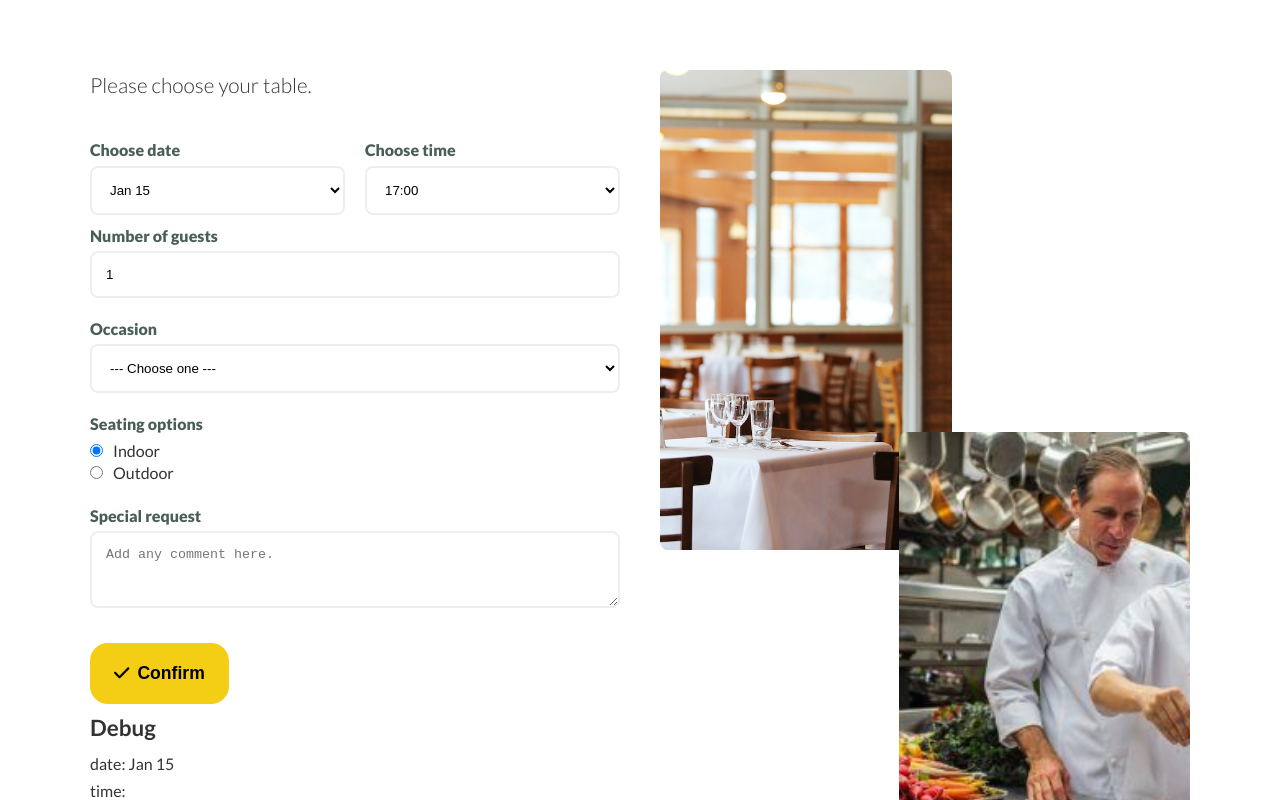
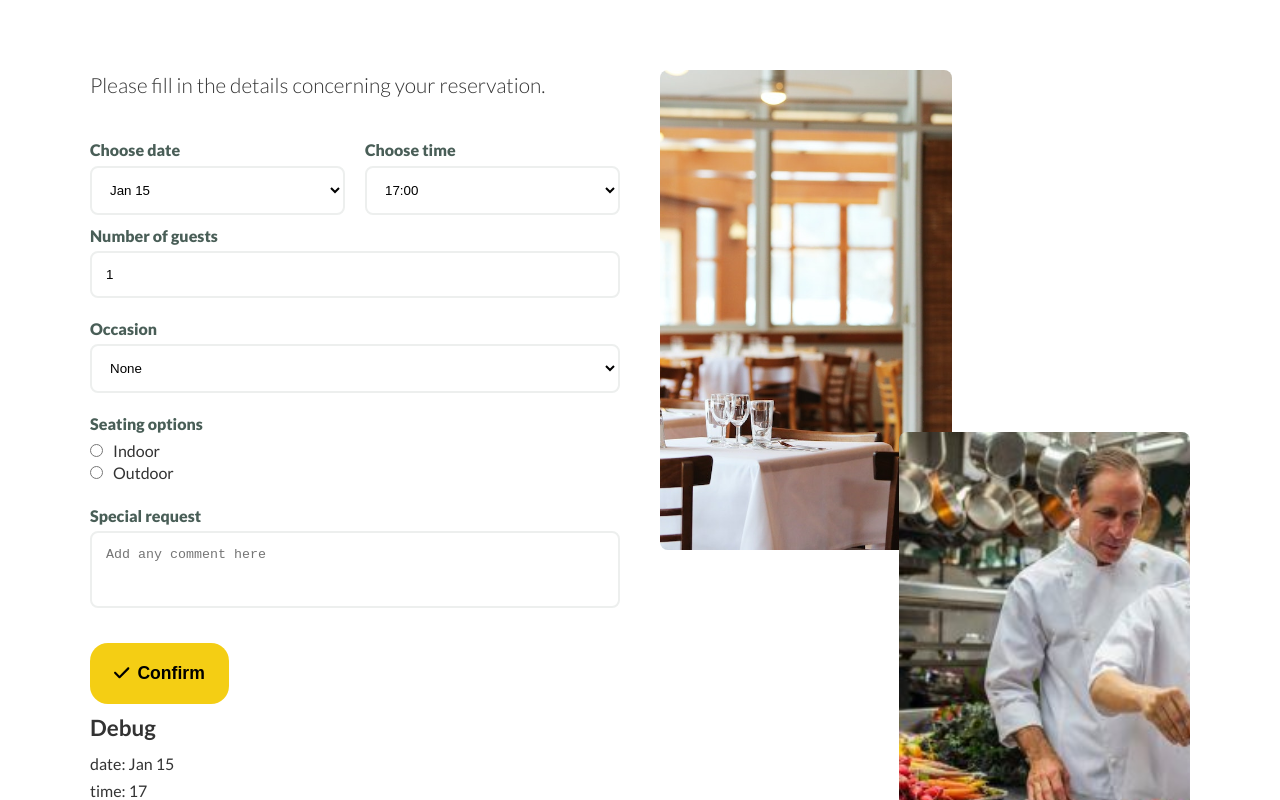
Before and after one commit to edouardproust/restaurant-booking-app, a React (Create React App) app: page /booking in a window 1280 px wide. Shown: the part 560-1360 px from the top of the page. Built offline with nearby package versions, Linux system fonts and the light colour scheme; a web font is replaced by a local one.

Commit message:
removed formik on booking form

```diff
--- a/src/components/pages/Booking.jsx
+++ b/src/components/pages/Booking.jsx
@@ -1,40 +1,77 @@
 import { useReducer, useState } from "react";
+import { dayToString, bookingStartDate } from "../../helpers/dateTime";
+import ImagesCol from "../ImagesCol";
+import Section from "../Section";
+import PageTitle from "../SectionPageTitle";
 // Components
 import BookingForm from "./BookingForm";
 import BookingSuccess from "./BookingSuccess";
-
-const updateTime = (state, action) => {
-  console.log("action:", action.time);
-  console.log("state:", state);
-  return ["12:00", "13:00", "14:00", ...state];
-};
+// Images
+import restoIndoor from "../../images/resto-indoor.jpg";
+import cooks from "../../images/cooks.jpg";
 
 export default function Booking() {
+  const [isSubmitted, setSubmited] = useState(false);
+  const [data, setData] = useState({
+    date: dayToString(bookingStartDate(), true),
+    time: 17,
+    dinners: 1,
+    occasion: "/",
+    seatingOptions: "Indoor",
+    specialRequest: "/",
+  });
   const initializeTimes = () => {
-    return ["17:00", "18:00", "19:00", "20:00", "21:00"];
+    return [17, 18, 19, 20, 21];
   };
+
+  const handleChange = (e, fieldId) => {
+    setData({ ...data, [fieldId]: e.target.value });
+  };
+
+  const handleSubmit = (e) => {
+    e.preventDefault();
+    setSubmited(true);
+  };
+
+  const updateTimeReducer = (state, action) => {
+    console.log("TODO: Booking::updateTimeReducer");
+    console.log("date (action):", action.event.target.value);
+    console.log("availableTimes (state):", state);
+    handleChange(action.event, "date");
+    return [...state];
+  };
+
   const [availableTimes, dispatchTimes] = useReducer(
-    updateTime,
+    updateTimeReducer,
     initializeTimes()
   );
-  const [formData, setFormData] = useState([]);
-  const [isSubmitted, setSubmitted] = useState(false);
-
-  const handleSubmit = (values) => {
-    setSubmitted(true);
-    setFormData([...formData, { ...values }]);
-  };
 
   return (
     <>
       <div className={`popup ${!isSubmitted ? "hidden" : ""}`}>
         <BookingSuccess />
       </div>
-      <BookingForm
-        handleSubmit={handleSubmit}
-        availableTimes={availableTimes}
-        dispatchTimes={dispatchTimes}
-      />
+      <PageTitle title="Table details" />
+      <Section>
+        <div className="row gap-2 wrap">
+          <div className="col">
+            <p className="lead">
+              Please fill in the details concerning your reservation.
+            </p>
+            <form onSubmit={handleSubmit}>
+              <BookingForm
+                data={data}
+                handleChange={handleChange}
+                availableTimes={availableTimes}
+                dispatchTimes={dispatchTimes}
+              />
+            </form>
+          </div>
+          <div className="col">
+            <ImagesCol imgLeft={restoIndoor} imgRight={cooks} />
+          </div>
+        </div>
+      </Section>
     </>
   );
 }
--- a/src/components/pages/BookingForm.jsx
+++ b/src/components/pages/BookingForm.jsx
@@ -1,122 +1,80 @@
-import { Formik, Form, Field } from "formik";
-import * as Yup from "yup";
 import { FontAwesomeIcon } from "@fortawesome/react-fontawesome";
 import { faCheck } from "@fortawesome/free-solid-svg-icons";
 import { dayToString, nextMonthDays } from "../../helpers/dateTime";
 // Components
 import Button from "../Button";
-import ImagesCol from "../ImagesCol";
-import Section from "../Section";
-import PageTitle from "../SectionPageTitle";
-// Images
-import restoIndoor from "../../images/resto-indoor.jpg";
-import cooks from "../../images/cooks.jpg";
 
-const BookingForm = ({ handleSubmit, availableTimes, dispatchTimes }) => {
-  const initialValues = {
-    date: dayToString(new Date(), true),
-    time: "",
-    dinners: 1,
-    occasion: "none",
-    seatingOptions: "Indoor",
-    specialRequest: "",
-  };
-
-  const validationSchema = Yup.object().shape({
-    time: Yup.string().required("Required"),
-    dinners: Yup.number()
-      .required("Required")
-      .min(1, "You must reserve at least 1 dinner.")
-      .max(30, "You can reserve up to 20 dinners."),
-    specialRequest: Yup.string()
-      .min(3, "3 characters minimum")
-      .max(200, "200 characters maximum"),
-  });
-
+const BookingForm = ({ data, handleChange, availableTimes, dispatchTimes }) => {
   const availableDates = () =>
     nextMonthDays().map((date) => dayToString(date, true));
 
   return (
     <>
-      <PageTitle title="Table details" />
-      <Section>
-        <div className="row gap-2 wrap">
-          <div className="col">
-            <p className="lead">Please choose your table.</p>
-            <Formik
-              initialValues={initialValues}
-              validationSchema={validationSchema}
-              onSubmit={handleSubmit}>
-              {({ values, errors, touched, isValid }) => (
-                <Form>
       <div className="row">
         <div className="form-group">
           <label htmlFor="date">Choose date</label>
-                      <Field
-                        as="select"
+          <select
             id="date"
             name="date"
-                        onChange={(e) =>
-                          dispatchTimes({ time: e.target.value })
-                        }>
+            value={data.date}
+            onChange={(e) => dispatchTimes({ event: e })}>
             {availableDates().map((slot) => (
               <option key={slot} value={slot}>
                 {slot}
               </option>
             ))}
-                      </Field>
+          </select>
         </div>
         <div className="form-group">
           <label htmlFor="time">Choose time</label>
-                      <Field as="select" id="time" name="time">
-                        {availableTimes.map((slot) => (
-                          <option key={slot} value={slot}>
-                            {slot}
+          <select
+            id="time"
+            name="time"
+            onChange={(e) => handleChange(e, "time")}>
+            {availableTimes.map((hour) => (
+              <option key={hour} value={hour}>
+                {hour}:00
               </option>
             ))}
-                      </Field>
-                      {errors.time && touched.time && (
-                        <div className="input-error">{errors.time}</div>
-                      )}
+          </select>
         </div>
       </div>
       <div className="form-group">
         <label htmlFor="dinners">Number of guests</label>
-                    <Field
+        <input
           type="number"
           id="dinners"
           name="dinners"
+          value={data.dinners}
           min="1"
           max="30"
+          onChange={(e) => handleChange(e, "dinners")}
         />
-                    {errors.dinners && touched.dinners && (
-                      <div className="input-error">{errors.dinners}</div>
-                    )}
       </div>
       <div className="form-group">
         <label htmlFor="occasion">Occasion</label>
-                    <Field as="select" id="occasion" name="occasion">
-                      {[
-                        "--- Choose one ---",
-                        "Birthday",
-                        "Engagement",
-                        "Wedding",
-                        "Anniversary",
-                      ].map((option) => (
+        <select
+          id="occasion"
+          name="occasion"
+          onChange={(e) => handleChange(e, "occasion")}>
+          {["None", "Birthday", "Engagement", "Wedding", "Anniversary"].map(
+            (option) => (
               <option value={option} key={option}>
                 {option}
               </option>
-                      ))}
-                    </Field>
+            )
+          )}
+        </select>
       </div>
       <div className="form-group">
         <label>Seating options</label>
         {["Indoor", "Outdoor"].map((option, i) => (
           <label key={option}>
-                        <Field
+            <input
               type="radio"
               name="seatingOptions"
               value={option}
+              onChange={(e) => handleChange(e, "seatingOptions")}
             />
             {option}
           </label>
@@ -124,38 +82,27 @@ const BookingForm = ({ handleSubmit, availableTimes, dispatchTimes }) => {
       </div>
       <div className="form-group">
         <label htmlFor="specialRequest">Special request</label>
-                    <Field
-                      as="textarea"
+        <textarea
           id="specialRequest"
           name="specialRequest"
-                      rows="3"
-                      placeholder="Add any comment here."
+          rows={3}
+          placeholder="Add any comment here"
+          onChange={(e) => handleChange(e, "specialRequest")}
+          style={{ resize: "none" }}
         />
-                    {errors.specialRequest && touched.specialRequest && (
-                      <div className="input-error">{errors.specialRequest}</div>
-                    )}
       </div>
       <div className="row">
-                    <Button type="submit" disabled={!isValid}>
+        <Button type="submit">
           <FontAwesomeIcon icon={faCheck} />
           Confirm
         </Button>
       </div>
       <h3>Debug</h3>
-                  {Object.entries(values).map(([key, val]) => (
+      {Object.entries(data).map(([key, val]) => (
         <li key={key}>
           {key}: {val}
         </li>
       ))}
-                </Form>
-              )}
-            </Formik>
-          </div>
-          <div className="col">
-            <ImagesCol imgLeft={restoIndoor} imgRight={cooks} />
-          </div>
-        </div>
-      </Section>
     </>
   );
 };
--- a/src/helpers/dateTime.js
+++ b/src/helpers/dateTime.js
@@ -1,4 +1,28 @@
-const dayToString = (dateObj, short = false) => {
+const todayBookingDeadline = 17; // max hour to book a table today;
+
+const bookingStartDate = () => {
+  return new Date().getHours() >= todayBookingDeadline
+    ? tomorrowDate()
+    : new Date();
+};
+
+const dayToString = (date, short = false) => {
+  let dateObj;
+  switch (date) {
+    case "today":
+      dateObj = new Date();
+      break;
+    case "tomorrow":
+      dateObj = tomorrowDate();
+      break;
+    default:
+      if (!(date instanceof Date)) {
+        throw new Error(
+          "`date` param must be either `today`, `tomorrow` or a Date object."
+        );
+      }
+      dateObj = date;
+  }
   const month = monthToString(dateObj.getMonth(), short);
   const day = dateObj.getDate();
   return `${month} ${day}`;
@@ -23,16 +47,23 @@ const monthToString = (monthIndex, short = false) => {
 };
 
 const nextMonthDays = () => {
-  const today = new Date();
-  let nextMonth = new Date();
-  nextMonth = nextMonth.setMonth(nextMonth.getMonth() + 1);
-  // Get 30 next days
+  // Check if is earlie than 7pm
+  let startDate = bookingStartDate();
+
+  let endDate = new Date();
+  endDate = endDate.setMonth(endDate.getMonth() + 1);
+  // Get 30 following days
   const days = [];
-  while (today < nextMonth) {
-    days.push(new Date(today));
-    today.setDate(today.getDate() + 1);
+  while (startDate < endDate) {
+    days.push(new Date(startDate));
+    startDate.setDate(startDate.getDate() + 1);
   }
   return days;
 };
 
-export { dayToString, monthToString, nextMonthDays };
+const tomorrowDate = () => {
+  const ts = new Date().setDate(new Date().getDate() + 1);
+  return new Date(ts);
+};
+
+export { bookingStartDate, dayToString, monthToString, nextMonthDays };
```
Lines whose indentation alone changed are shown as unchanged.
